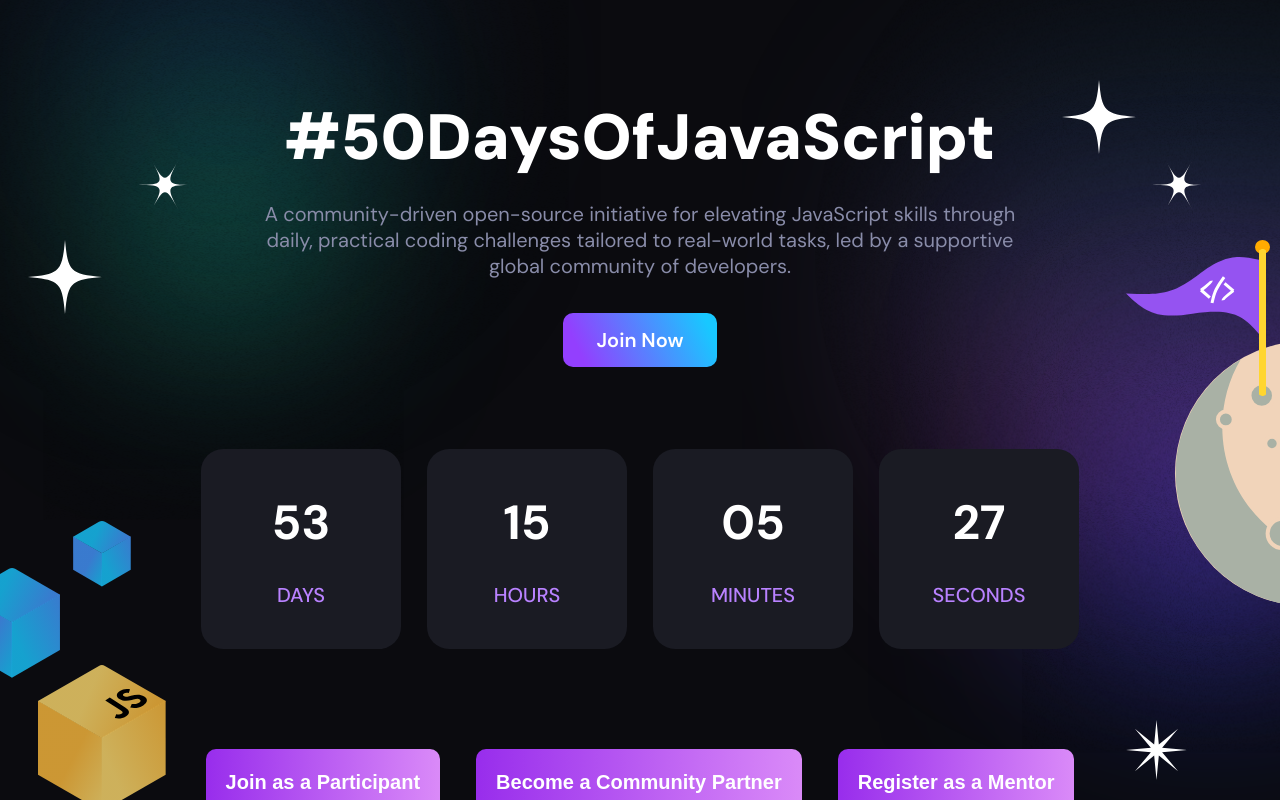
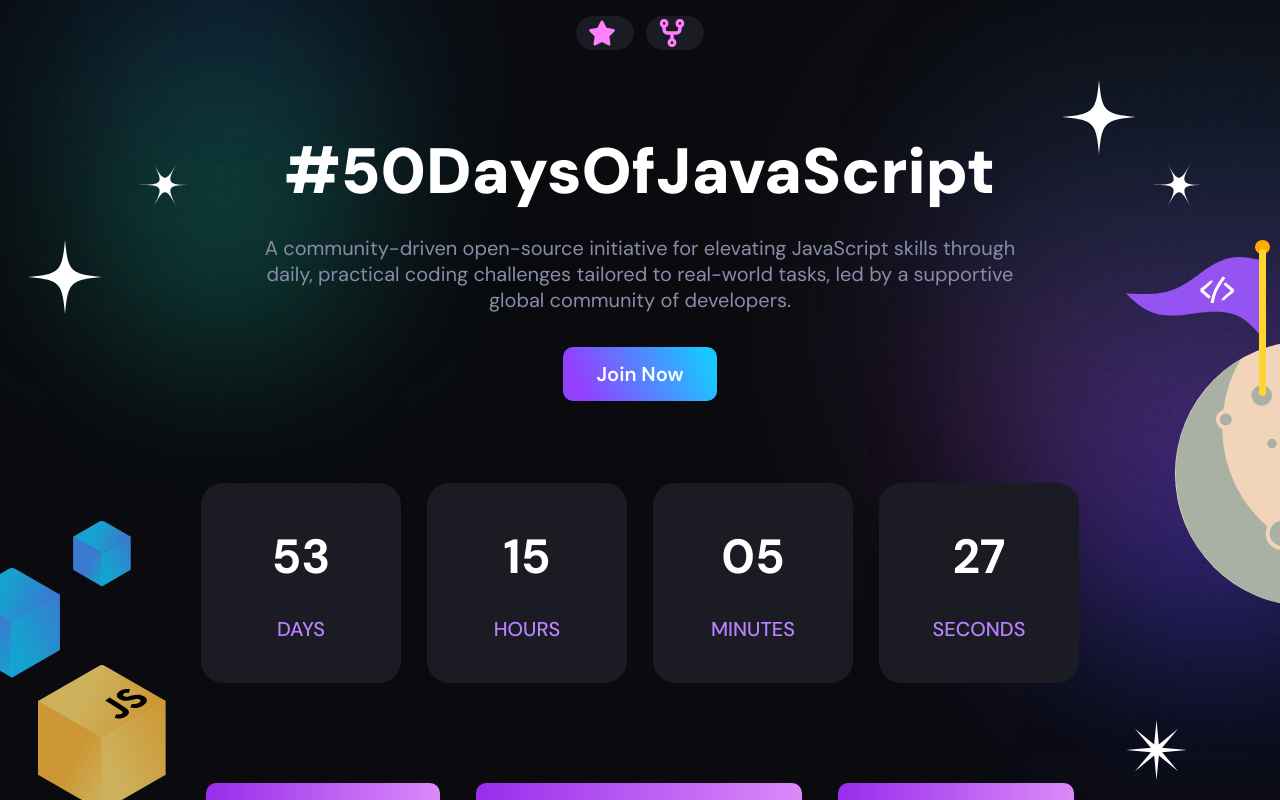
Before and after one commit to vinitshahdeo/50DaysOfJavaScript, a React (Create React App) app: page / in a window 1280 px wide. Built offline with nearby package versions, Linux system fonts and the light colour scheme; no server answers.

Commit message:
Add dynamic GitHub stars and forks

```diff
--- a/src/App.js
+++ b/src/App.js
@@ -1,5 +1,6 @@
 import "./App.css";
 import { useEffect, useMemo, useState } from "react";
+import GitHubButtons from "./components/GitHubButtons/GitHubButtons";
 
 const SECOND = 1000;
 const MINUTE = SECOND * 60;
@@ -10,6 +11,7 @@ function App() {
   return (
     <>
       <div className="container">
+        <GitHubButtons />
         <h1 className="title">#50DaysOfJavaScript</h1>
         <p className="description">
           A community-driven open-source initiative for elevating JavaScript
--- /dev/null
+++ b/src/components/GitHubButtons/GitHubButtons.js
@@ -0,0 +1,75 @@
+import React from "react";
+import "./GithubButtons.css";
+
+const settings = {
+  namepsace: "vinitshahdeo",
+  repo: "50DaysOfJavaScript",
+};
+
+function GitHubButtons() {
+  const [forkCount, setForkCount] = React.useState();
+  const [starCount, setStarCount] = React.useState();
+
+  React.useEffect(() => {
+    function getCount(data, type) {
+      return data[`${type}_count`];
+    }
+    ajaxGet(getRequestUrl(), (response) => {
+      setStarCount(getCount(response, "stargazers"));
+      setForkCount(getCount(response, "forks"));
+    });
+  }, []);
+
+  function getRequestUrl() {
+    return `//api.github.com/repos/${settings.namepsace}/${settings.repo}`;
+  }
+  function getRepoUrl() {
+    return `//github.com/${settings.namepsace}/${settings.repo}/`;
+  }
+
+  return (
+    <div className="github_buttons">
+      <a
+        href={`${getRepoUrl()}`}
+        className="github_buttons__link"
+        target="_blank"
+        rel="noreferrer"
+      >
+        <img
+          src="star-btn.svg"
+          className="github_buttons__icon"
+          alt="stargazers"
+        />
+        <span className="github_buttons__text">{starCount}</span>
+      </a>
+      <a
+        href={`${getRepoUrl()}`}
+        className="github_buttons__link"
+        target="_blank"
+        rel="noreferrer"
+      >
+        <img src="fork-btn.svg" className="github_buttons__icon" alt="forks" />
+        <span className="github_buttons__text">{forkCount}</span>
+      </a>
+    </div>
+  );
+}
+
+function ajaxGet(url, callback) {
+  if (typeof XDomainRequest !== "undefined") {
+    callback(null);
+    return null;
+  }
+
+  const xhr = new XMLHttpRequest();
+  xhr.onreadystatechange = () => {
+    if (xhr.readyState === XMLHttpRequest.DONE && xhr.status === 200) {
+      callback(JSON.parse(xhr.responseText));
+    }
+  };
+  xhr.open("GET", url, true);
+  xhr.send();
+  return xhr;
+}
+
+export default GitHubButtons;
--- /dev/null
+++ b/src/components/GitHubButtons/GithubButtons.css
@@ -0,0 +1,46 @@
+.github_buttons {
+  font-size: 3rem;
+  display: flex;
+  justify-items: center;
+  align-items: center;
+  column-gap: 12px;
+}
+
+.github_buttons__link {
+  display: flex;
+  justify-items: center;
+  align-items: center;
+  column-gap: 6px;
+
+  padding-top: 3px;
+  padding-bottom: 3px;
+  padding-left: 12px;
+  padding-right: 12px;
+
+  border-radius: 2.2rem;
+  background: #1a1b23;
+
+  text-decoration: none;
+}
+
+.github_buttons__icon {
+  width: 28px;
+  height: 28px;
+}
+
+.github_buttons__text {
+  color: white;
+  font-weight: bold;
+  text-decoration: none;
+}
+
+@media only screen and (max-width: 720px) {
+  .github_buttons {
+    font-size: 2.4rem;
+  }
+
+  .github_buttons__icon {
+    width: 21px;
+    height: 21px;
+  }
+}
```
Also changed, not shown: public/fork-btn.svg (added), public/star-btn.svg (added).
